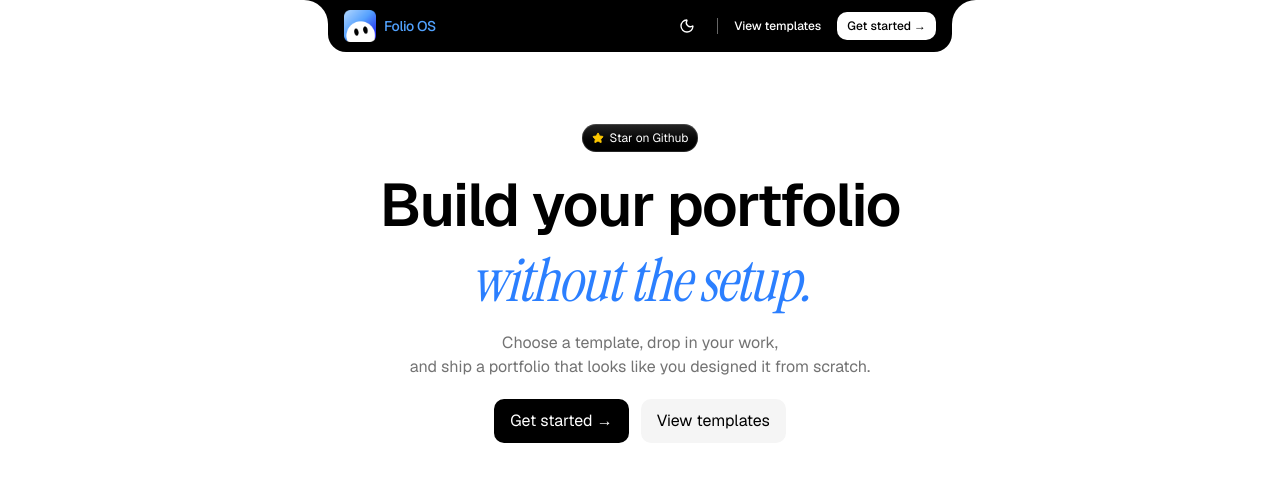
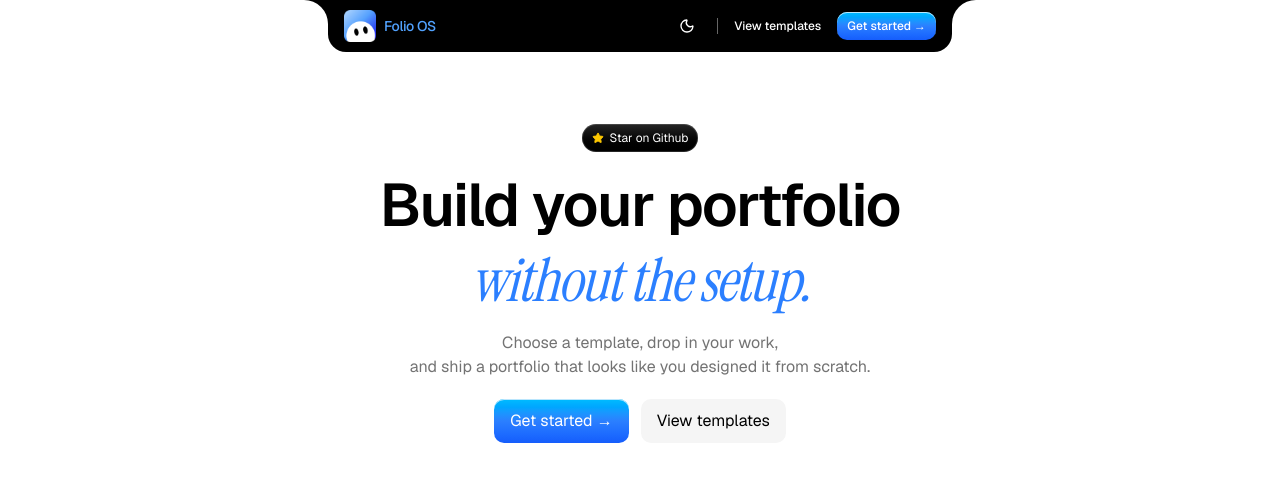
Before and after one commit to yashanand167/folio-os, a Next.js app: page / in a window 1280 px wide. Shown: the top 489 px of the page. Built offline with nearby package versions, Linux system fonts and the light colour scheme; grey boxes are pictures that could not be loaded.

Commit message:
feat: update button styles across components for a cohesive design
- Changed button styles in Header, FaqSection, and HeroSection to use a gradient background and shadow effect for improved visual consistency.
- Updated the "Get started" link in each component to enhance user engagement.

```diff
--- a/components/customs/faq-section.tsx
+++ b/components/customs/faq-section.tsx
@@ -110,7 +110,7 @@ export default function FaqSection() {
         </p>
         <Link
           href="/auth"
-          className="rounded-lg bg-black px-4 py-2.5 text-sm text-white sm:text-base dark:bg-white dark:text-black"
+          className="rounded-lg bg-gradient-to-b from-sky-400 via-blue-500 to-blue-600 px-4 py-2.5 text-sm text-white shadow-[inset_0_1px_0_0_#bae6fd] sm:text-base"
         >
           Get started →
         </Link>
--- a/components/customs/hero-section.tsx
+++ b/components/customs/hero-section.tsx
@@ -60,7 +60,7 @@ export default function HeroSection() {
         <div className="mt-4 flex flex-wrap items-center justify-center gap-2.5 sm:mt-5 sm:gap-3">
           <Link
             href="/auth"
-            className="rounded-lg bg-black px-4 py-2.5 text-sm text-white sm:text-base dark:bg-white dark:text-black"
+            className="rounded-lg bg-gradient-to-b from-sky-400 via-blue-500 to-blue-600 px-4 py-2.5 text-sm text-white shadow-[inset_0_1px_0_0_#bae6fd] sm:text-base"
           >
             Get started →
           </Link>
--- a/components/header.tsx
+++ b/components/header.tsx
@@ -58,7 +58,7 @@ function Actions({ end }: { end?: ReactNode }) {
           </Link>
           <Link
             href="/auth"
-            className="rounded-lg bg-white px-2.5 py-1.5 text-xs text-black dark:bg-black dark:text-white"
+            className="rounded-lg bg-gradient-to-b from-sky-400 via-blue-500 to-blue-600 px-2.5 py-1.5 text-xs text-white shadow-[inset_0_1px_0_0_#bae6fd]"
           >
             Get started →
           </Link>
@@ -109,7 +109,7 @@ export function Header({ end }: { end?: ReactNode }) {
                   </Link>
                   <Link
                     href="/auth"
-                    className="rounded-lg bg-white px-2.5 py-1.5 text-center text-xs text-black dark:bg-black dark:text-white"
+                    className="rounded-lg bg-gradient-to-b from-sky-400 via-blue-500 to-blue-600 px-2.5 py-1.5 text-center text-xs text-white shadow-[inset_0_1px_0_0_#bae6fd]"
                     onClick={() => setOpen(false)}
                   >
                     Get started →
```
